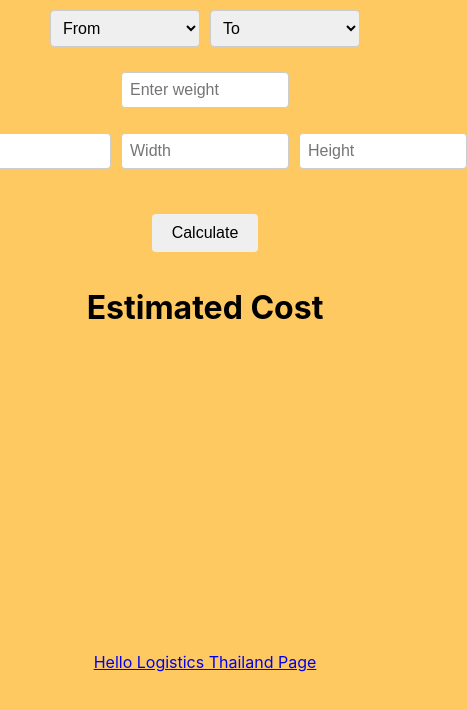
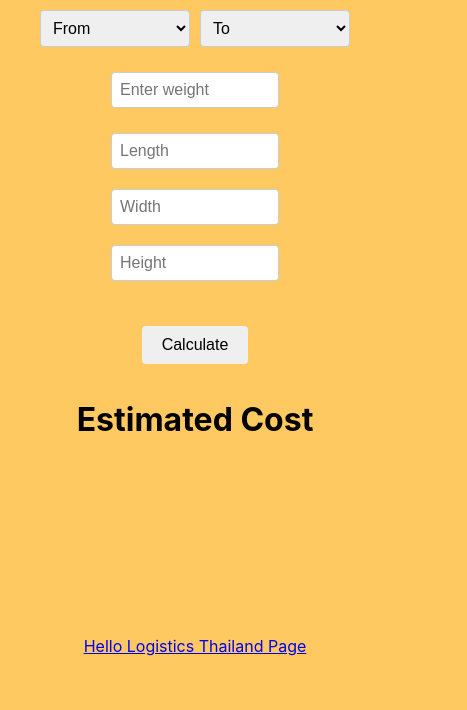
Before and after one commit to HelloHello1020/1-pcs-estimate-cost-calculator, a React (Create React App) app: page / in a window 390 px wide. Shown: the top 710 px of the page, 467 px wide, since content can reach past the window. Built offline with nearby package versions, Linux system fonts and the light colour scheme.

Commit message:
project v2

```diff
--- a/src/App.js
+++ b/src/App.js
@@ -214,7 +214,7 @@ function App() {
   return (
     <div className="app">
       {/* From and To dropdowns */}
-      <div>
+      <div className="dropdowns">
         <select
           className="from-dropdown dropdown"
           value={selectedOption1}
@@ -243,7 +243,7 @@ function App() {
       </div>
 
       {/* Weight input with kg */}
-      <div>
+      <div className="weight-input">
         <input
           type="number"
           value={weight}
@@ -254,7 +254,7 @@ function App() {
       </div>
 
       {/* Length, Width, and Height inputs */}
-      <div>
+      <div className="size-input">
         <input
           type="number"
           value={length}
--- a/src/style.css
+++ b/src/style.css
@@ -37,10 +37,17 @@ button.calculate-button {
   margin-top: 20px;
 }
 
+@media (max-width: 550px) {
+  .size-input {
+    display: flex;
+    flex-direction: column;
+  }
+}
+
 .estimate-cost {
   text-align: center;
 }
 
 .page-link {
-  margin-top: 18rem;
+  margin-top: 10rem;
 }
```
